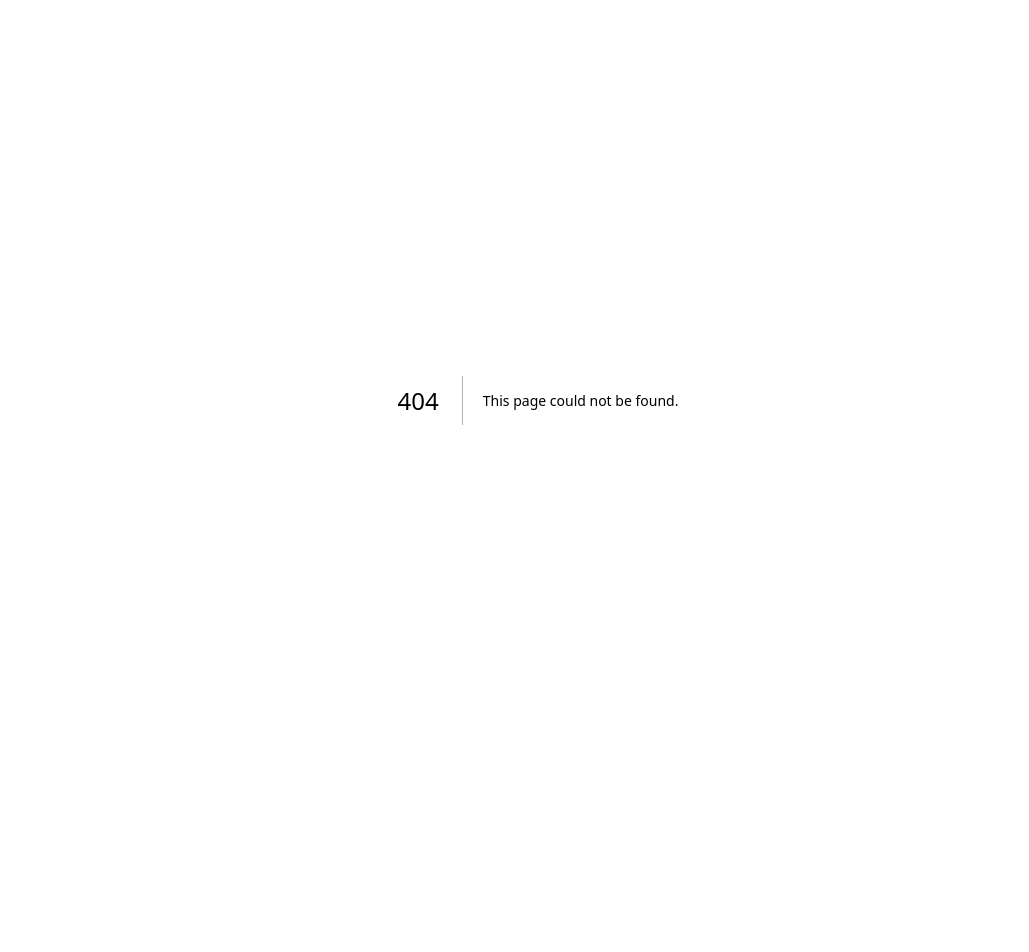
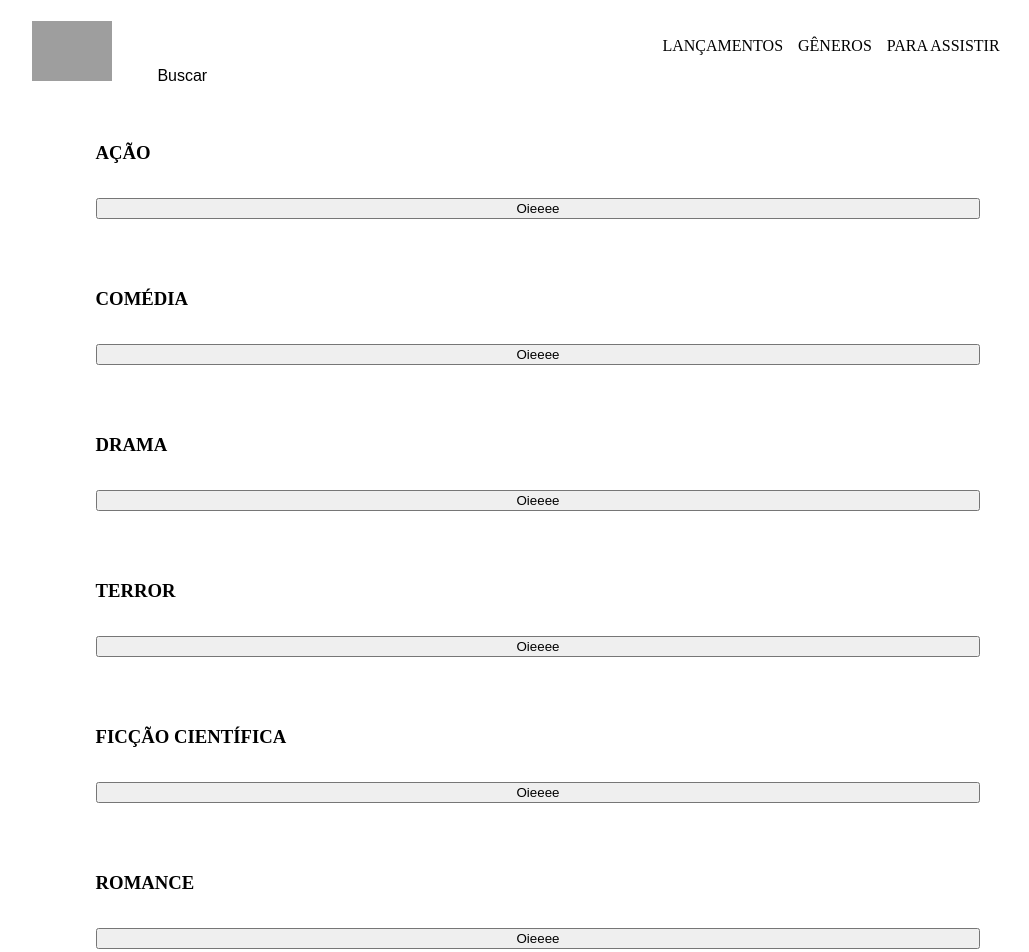
Before and after one commit to 21lucasbarros/mubi, a Next.js app: page /generos in a window 1280 px wide. Before the commit this address had no page. Shown: the top 952 px of the page, without its empty margins (102-1131 px from the left). Before the commit the page ends 800 px from the top, so only its background shows below. Built offline with nearby package versions, Linux system fonts and the light colour scheme; grey boxes are pictures that could not be loaded.

Commit message:
feat: criacao do componente Section e de uma function de scrollToElement.

```diff
--- a/src/app/globals.css
+++ b/src/app/globals.css
@@ -3,6 +3,8 @@
 :root {
   --color-black: #1a1a1d;
   --color-light-grey: #b7b7b7;
+  --color-dark-blue: #0015a6;
+  --color-beige: #bfbba9;
 }
 
 * {
--- a/src/app/page.tsx
+++ b/src/app/page.tsx
@@ -1,9 +1,13 @@
 import Header from "@/components/header/header";
+import Section from "@/components/section/section";
 
 export default function Home() {
   return (
     <>
       <Header />
+      <Section title="Olá!">
+        <button>Oieeee</button>
+      </Section>
     </>
   );
 }
--- a/src/components/header/header.module.scss
+++ b/src/components/header/header.module.scss
@@ -13,7 +13,7 @@
       align-items: baseline;
 
       &__logo {
-        width: 85px;
+        width: 80px;
       }
 
       &__search {
--- /dev/null
+++ b/src/components/section/section.module.scss
@@ -0,0 +1,25 @@
+.section {
+  padding: 2% 15%;
+
+  &__conteudo {
+    display: flex;
+    flex-direction: column;
+    gap: 15px;
+
+    &__header {
+      display: flex;
+      gap: 15px;
+      align-items: baseline;
+
+      &__span {
+        font-size: 0.85rem;
+        color: var(--color-beige);
+
+        &:hover {
+          color: var(--color-dark-blue);
+          cursor: pointer;
+        }
+      }
+    }
+  }
+}
--- /dev/null
+++ b/src/components/section/section.tsx
@@ -0,0 +1,34 @@
+"use client";
+
+import { ReactNode, useState } from "react";
+import style from "./section.module.scss";
+
+interface SectionProps {
+  children: ReactNode;
+  title: ReactNode;
+}
+
+export default function Section({ children, title }: SectionProps) {
+  const [showMessage, setShowMessage] = useState(false);
+  return (
+    <>
+      <div
+        className={style.section}
+        onMouseEnter={() => setShowMessage(true)}
+        onMouseLeave={() => setShowMessage(false)}
+      >
+        <div className={style.section__conteudo}>
+          <div className={style.section__conteudo__header}>
+            <h3 className={style.section__conteudo__header__titulo}>{title}</h3>
+            {showMessage && (
+              <span className={style.section__conteudo__header__span}>
+                VER TUDO <i className="ri-arrow-right-double-line" />
+              </span>
+            )}
+          </div>
+          {children}
+        </div>
+      </div>
+    </>
+  );
+}
--- /dev/null
+++ b/src/pages/generos.tsx
@@ -0,0 +1,43 @@
+import Header from "@/components/header/header";
+import Section from "@/components/section/section";
+
+const RockPage = () => {
+  return (
+    <>
+      <Header />
+      <Section title="AÇÃO">
+        <button>Oieeee</button>
+      </Section>
+
+      <Section title="COMÉDIA">
+        <button>Oieeee</button>
+      </Section>
+
+      <Section title="DRAMA">
+        <button>Oieeee</button>
+      </Section>
+
+      <Section title="TERROR">
+        <button>Oieeee</button>
+      </Section>
+
+      <Section title="FICÇÃO CIENTÍFICA">
+        <button>Oieeee</button>
+      </Section>
+
+      <Section title="ROMANCE">
+        <button>Oieeee</button>
+      </Section>
+
+      <Section title="SUSPENSE">
+        <button>Oieeee</button>
+      </Section>
+
+      <Section title="ANIMAÇÃO">
+        <button>Oieeee</button>
+      </Section>
+    </>
+  );
+};
+
+export default RockPage;
```
Also changed, not shown: src/utils/scrollToElement.ts (added, +11 -0 lines).
